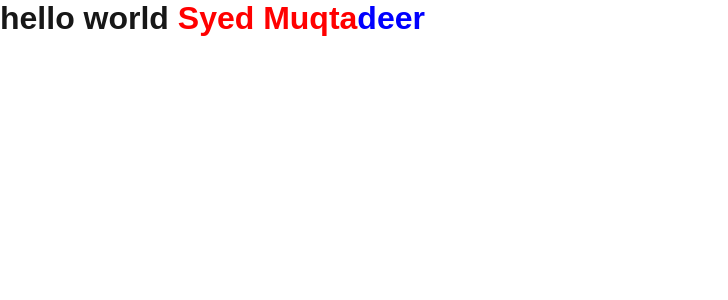
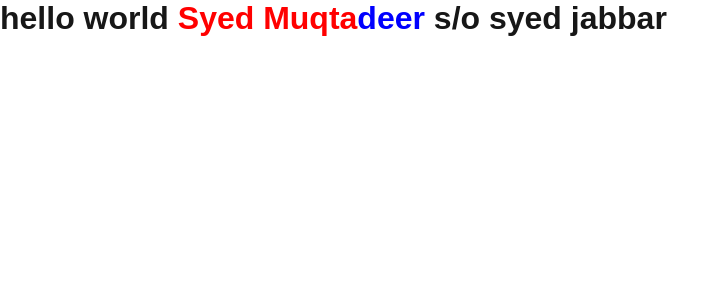
Before and after one commit to syedtechnicl/Fuzzy, a Next.js app: page / in a window 1280 px wide. Shown: the top 300 px of the page, without its empty margins (0-728 px from the left). Built offline with nearby package versions, Linux system fonts and the light colour scheme.

Commit message:
son added

```diff
--- a/src/app/page.tsx
+++ b/src/app/page.tsx
@@ -9,6 +9,7 @@ const page = () => {
           Syed Muqta
           <span style={{ color: "blue" }}>deer</span>{" "}
         </span>
+        s/o syed jabbar
       </h1>
     </>
   );
```
